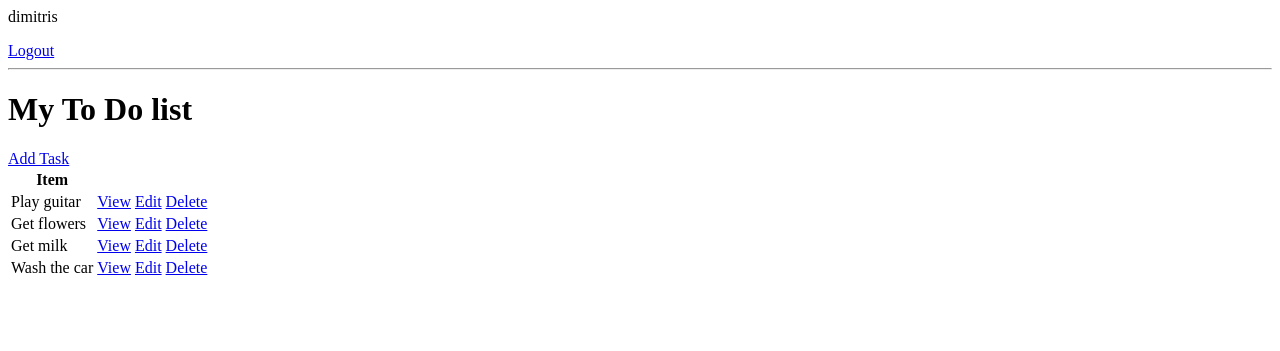
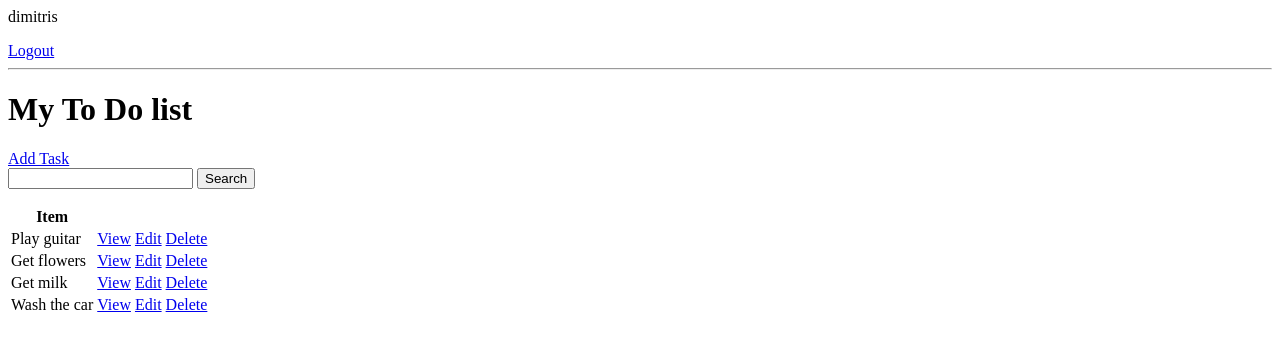
Before and after one commit to p3rception/NeoNote, a Django app: page / in a window 1280 px wide. Shown: the top 351 px of the page. Run offline with Django 5.2, Linux system fonts and the light colour scheme; a user stored in the database is signed in; data comes from the database, SQL or seed files in the repository; both versions use the stored data as it was after the commit.

Commit message:
Added SearchTask functionality

```diff
--- a/base/templates/base/task_list.html
+++ b/base/templates/base/task_list.html
@@ -13,6 +13,11 @@
 <hr>
 <h1>My To Do list</h1>
 <a href="{% url 'task-create' %}">Add Task</a>
+
+<form method="GET">
+  <input type="text" name="search-area" value="{{search_input}}">
+  <input type="submit" value="Search">
+</form>
 
 <table>
   <tr>
--- a/base/views.py
+++ b/base/views.py
@@ -44,6 +44,13 @@ class TaskList(LoginRequiredMixin, ListView):
       context = super().get_context_data(**kwargs)
       context['tasks'] = context['tasks'].filter(user=self.request.user)
       context['count'] = context['tasks'].filter(complete=False).count()
+
+      search_input = self.request.GET.get('search-area') or ''
+      if search_input:
+         context['tasks'] = context['tasks'].filter(title__icontains=search_input)
+         # context['tasks'] = context['tasks'].filter(title__startswith=search_input)
+
+      context['search_input'] = search_input
       return context
 
 class TaskDetail(LoginRequiredMixin, DetailView):
```
Also changed, not shown: db.sqlite3.
